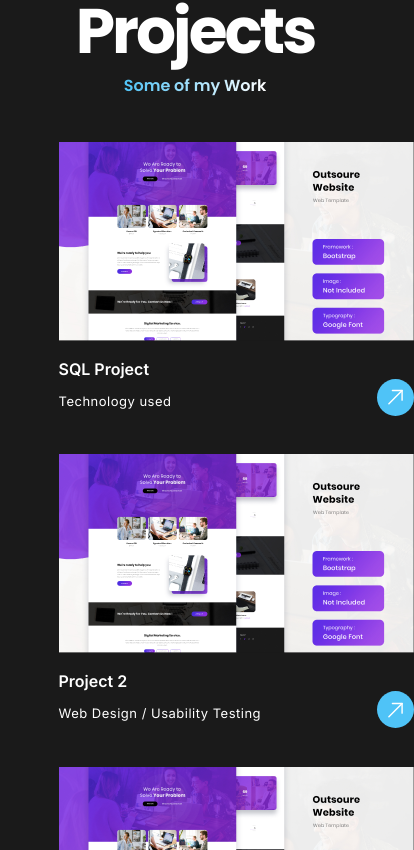
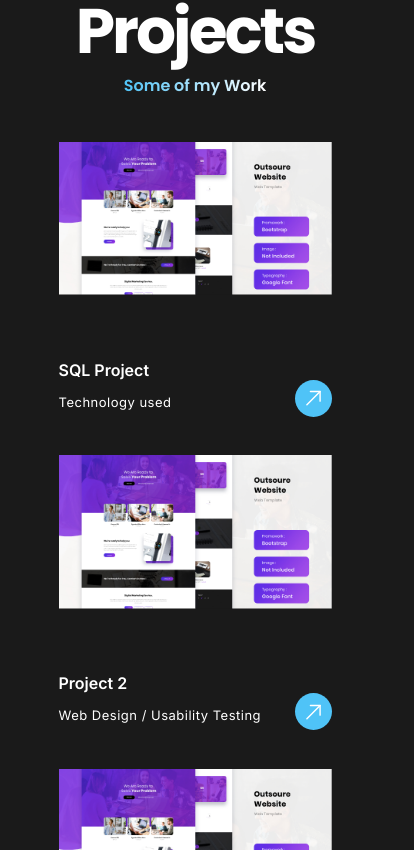
Before and after one commit to vinilins/My-Professional-Portfolio, a Vue app: page / in a window 390 px wide. Shown: the part 4334-5184 px from the top of the page, 414 px wide, since content can reach past the window. Built offline with nearby package versions, Linux system fonts and the light colour scheme.

Commit message:
feat(src/components): Adding media queries in Project Session

```diff
--- a/src/components/ProjectCard.vue
+++ b/src/components/ProjectCard.vue
@@ -2,7 +2,7 @@
   <div class="project-centralization">
     <div class="project-card">
       <div class="project-image">
-        <img :src="image" alt="Ícone de serviço" width="355px" height="199px" />
+        <img :src="image" alt="Ícone de serviço"/>
       </div>
 
       <h3>{{ title }}</h3>
@@ -45,13 +45,19 @@ export default {
   display: flex;
   flex-direction: column;
   justify-content: start;
-  width: 355px;
 }
 
 .project-image {
+  width: 100%;
+  height: 200px;
+  position: relative;
   display: flex;
   justify-content: start;
   align-items: start;
+}
+
+.project-image img {
+  max-width: 100%;
 }
 
 h3 {
--- a/src/components/SessionProjects.vue
+++ b/src/components/SessionProjects.vue
@@ -65,7 +65,7 @@ export default {
 
 .projects-cards {
   display: grid;
-  grid-template-columns: repeat(auto-fit, minmax(355px, 1fr));
+  grid-template-columns: repeat(auto-fit, minmax(100%, 1fr));
   gap: 30px 120px;
   margin-top: 5%;
   width: 100%;
@@ -91,4 +91,11 @@ h3 {
 .btn-view-all {
   margin-top: 30px;
 }
+
+@media only screen and (min-width: 1100px) {
+  .projects-cards {
+    grid-template-columns: repeat(auto-fit, minmax(25%, 1fr));
+  }
+
+}
 </style>
```
